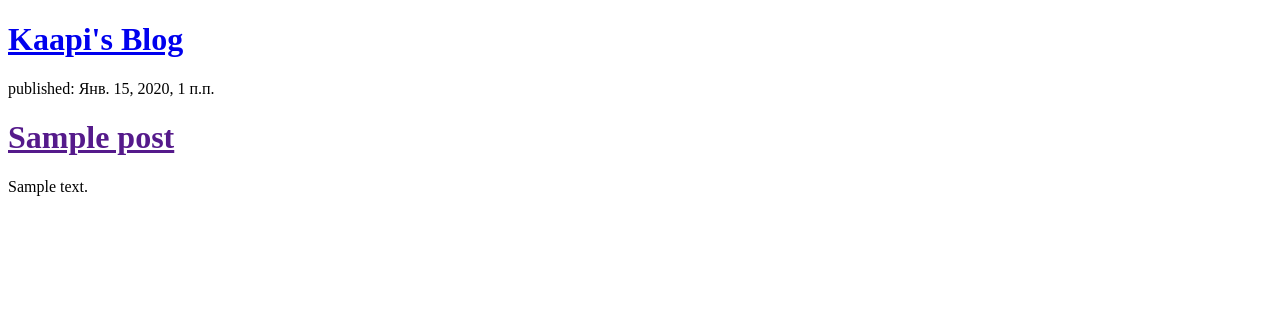
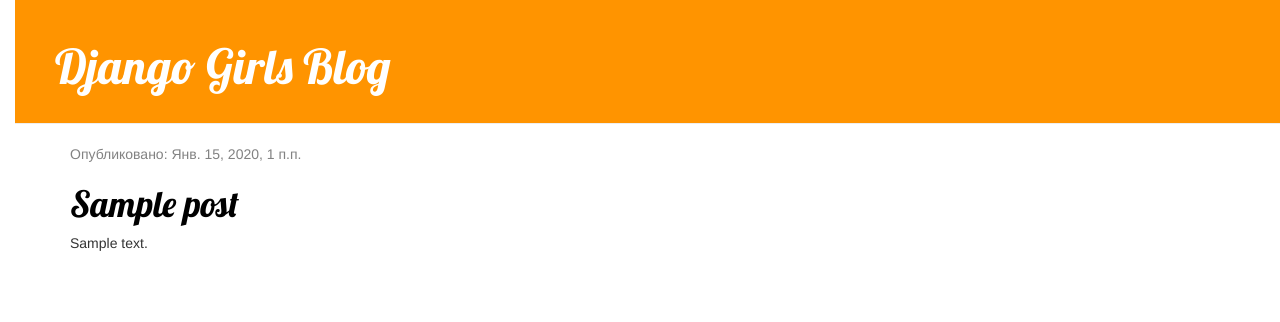
Before and after one commit to kaapitoshka/my-first-blog, a Django app: template blog/templates/blog/post_list.html in a window 1280 px wide. Shown: the top 322 px of the page. Run offline with Django 3.2, Linux system fonts and the light colour scheme; the template is opened without the code that fills it: values that come from a table or form of the project are taken from there, others are empty; tables that the repository leaves empty hold one stand-in row (values such as "Sample post"); some libraries are stand-ins or nearby versions.

Commit message:
added some functions

```diff
--- /dev/null
+++ b/blog/static/css/blog.css
@@ -0,0 +1,55 @@
+h1 a {
+    color: #FCA205;
+    font-family: 'Lobster';
+}
+
+body {
+    padding-left: 15px;
+}
+
+.page-header {
+    background-color: #ff9400;
+    margin-top: 0;
+    padding: 20px 20px 20px 40px;
+}
+
+.page-header h1, .page-header h1 a, .page-header h1 a:visited, .page-header h1 a:active {
+    color: #ffffff;
+    font-size: 36pt;
+    text-decoration: none;
+}
+
+.content {
+    margin-left: 40px;
+}
+
+h1, h2, h3, h4 {
+    font-family: 'Lobster', cursive;
+}
+
+.date {
+    color: #828282;
+}
+
+.save {
+    float: right;
+}
+
+.post-form textarea, .post-form input {
+    width: 100%;
+}
+
+.top-menu, .top-menu:hover, .top-menu:visited {
+    color: #ffffff;
+    float: right;
+    font-size: 26pt;
+    margin-right: 20px;
+}
+
+.post {
+    margin-bottom: 70px;
+}
+
+.post h1 a, .post h1 a:visited {
+    color: #000000;
+}
--- /dev/null
+++ b/blog/templates/blog/base.html
@@ -0,0 +1,26 @@
+{% load staticfiles %}
+
+<!DOCTYPE html>
+<html lang="en">
+<head>
+    <meta charset="UTF-8">
+    <link href="https://fonts.googleapis.com/css?family=Lobster&subset=latin,cyrillic" rel="stylesheet" type="text/css">
+    <link rel="stylesheet" href="//maxcdn.bootstrapcdn.com/bootstrap/3.2.0/css/bootstrap.min.css">
+<link rel="stylesheet" href="//maxcdn.bootstrapcdn.com/bootstrap/3.2.0/css/bootstrap-theme.min.css">
+<link rel="stylesheet" href="{% static 'css/blog.css' %}">
+    <title>SEO-заголовок для привлечения поисковичков</title>
+</head>
+<body>
+    <div class="page-header">
+        <h1><a href="/">Django Girls Blog</a></h1>
+    </div>
+    <div class="content container">
+        <div class="row">
+            <div class="col-md-8">
+            {% block content %}
+            {% endblock %}
+            </div>
+        </div>
+    </div>
+</body>
+</html>
--- a/blog/templates/blog/post_list.html
+++ b/blog/templates/blog/post_list.html
@@ -1,21 +1,15 @@
-<!DOCTYPE html>
-<html lang="en">
-<head>
-    <meta charset="UTF-8">
-    <title>Title</title>
-</head>
-<body>
-<div>
-    <h1><a href="/">Kaapi's Blog</a></h1>
-</div>
 
+{% extends 'blog/base.html' %}
+
+{% block content %}
 {% for post in posts %}
-    <div>
-        <p>published: {{ post.published_date }}</p>
-        <h1><a href="">{{ post.title }}</a></h1>
-        <p>{{ post.text|linebreaksbr }}</p>
-    </div>
-{% endfor %}
+                <div class="post">
+                    <div class="date">
+                        <p>Опубликовано: {{ post.published_date }}</p>
+                    </div>
+                    <h1><a href="{% url 'post_detail' pk=post.pk %}">{{ post.title }}</a></h1>
+                    <p>{{ post.text|linebreaksbr }}</p>
+                </div>
+            {% endfor %}
 
-</body>
-</html>
+{% endblock %}
--- a/blog/urls.py
+++ b/blog/urls.py
@@ -4,4 +4,5 @@ from . import views
 
 urlpatterns = [
     url(r'^$', views.post_list, name='post_list'),
+url(r'^post/(?P<pk>\d+)/$', views.post_detail, name='post_detail'),
 ]
```
Also changed, not shown: blog/templates/blog/post_detail.html (added, +13 -0 lines), blog/views.py (+6 -1 lines).
